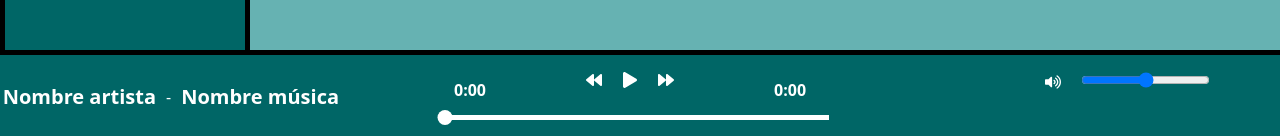
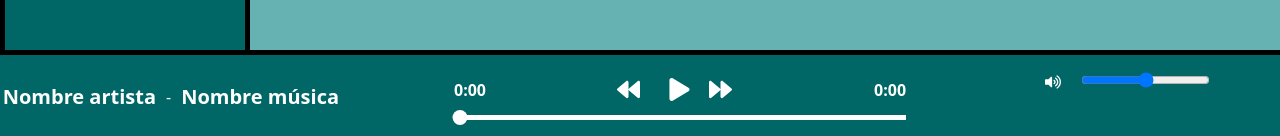
Before and after one commit to IVANCCAMA/Spotify-React, a React (Create React App) app in the folder spotify/: page /lista-canciones/1 in a window 1280 px wide. Shown: the part 661-797 px from the top of the page. Built offline with nearby package versions, Linux system fonts and the light colour scheme; no server answers.

Commit message:
bug icono de reproduccion posicionamiento solucionado

```diff
--- a/spotify/src/components/estilosReproductor.css
+++ b/spotify/src/components/estilosReproductor.css
@@ -23,6 +23,7 @@
     margin: 0;
     border: none;
     padding: 0;
+
   }
   /*
   .portada-album {
@@ -56,12 +57,28 @@
     padding-right: 0;
   }
 
-  .boton-control {
+
+  .boton-control, .boton-siguiente, .boton-anterior {
+    font-size: 23px;
+    padding: 8px;
+    border: none;
+    cursor: pointer;
     background: none;
-    border: none;
     color: #fff;
     margin:  10px;
     cursor: pointer;
+    margin-top: 29px;
+    margin-left: 2px;
+
+  }
+  .boton-control{
+    margin-left: 2px;
+  }
+   .boton-anterior {
+    margin-left: 33px;
+  }
+  .boton-siguiente{
+    margin-left:-8px;
   }
 
   .contenedor {
@@ -80,10 +97,12 @@
     border: none;
     margin-left: 20px;
     cursor: pointer;
+
   }
 
   .volumen {
     margin-right: 20px;
+
   }
 
   .volumen-slider {
@@ -103,17 +122,19 @@
   }
 
   .progress-bar {
-    width: 30%;
+    width: 34.85%;
     background-color: #ffffff;
     height: 5px;
     position: absolute;
-    left: 34.8%;
+    left: 35.9%;
     margin: auto;
     margin-top: 40px;
     /* z-index: -1; */
     cursor: pointer;
   }
-
+  .duracion-total{
+    margin-left: 34px;
+  }
 
   .progress-line {
     background-color: #fff;
@@ -163,6 +184,7 @@
 
   .ubiCenter {
     margin-left: 90px;
+
   }
 
   .oculto {
--- a/spotify/src/components/reproducirCancion.js
+++ b/spotify/src/components/reproducirCancion.js
@@ -297,13 +297,13 @@ function ReproducirCancion () {
           </div>
           <div className="ubiCenter">
             <audio ref={audioRef} />
-            <button onClick={cancionAnterior} className="boton-control">
+            <button onClick={cancionAnterior} className="boton-anterior">
               <FaBackward />
             </button>
             <button onClick={clicReproducirPause} className="boton-control">
               {estaReproduciendo ? <FaPause /> : <FaPlay />}
             </button>
-            <button onClick={sigCancion} className="boton-control">
+            <button onClick={sigCancion} className="boton-siguiente">
               <FaForward />
             </button>
           </div>
```
